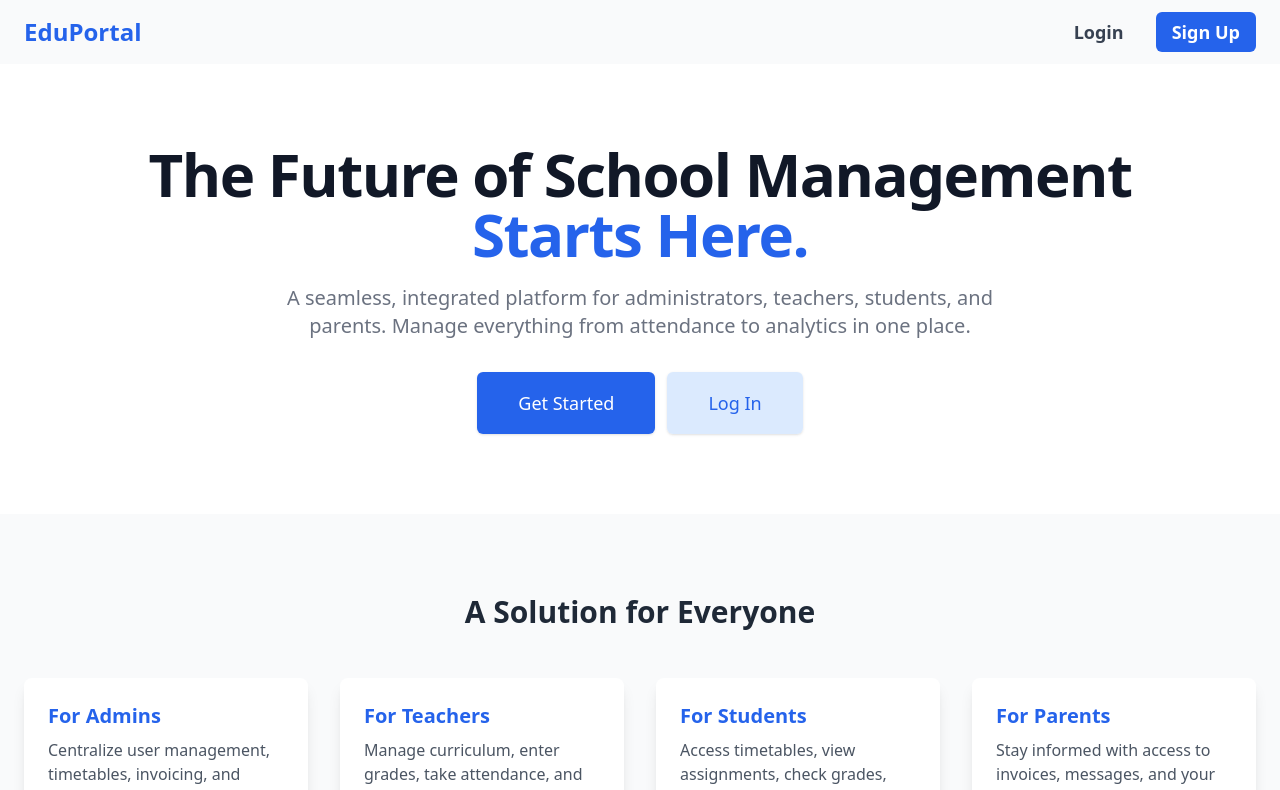
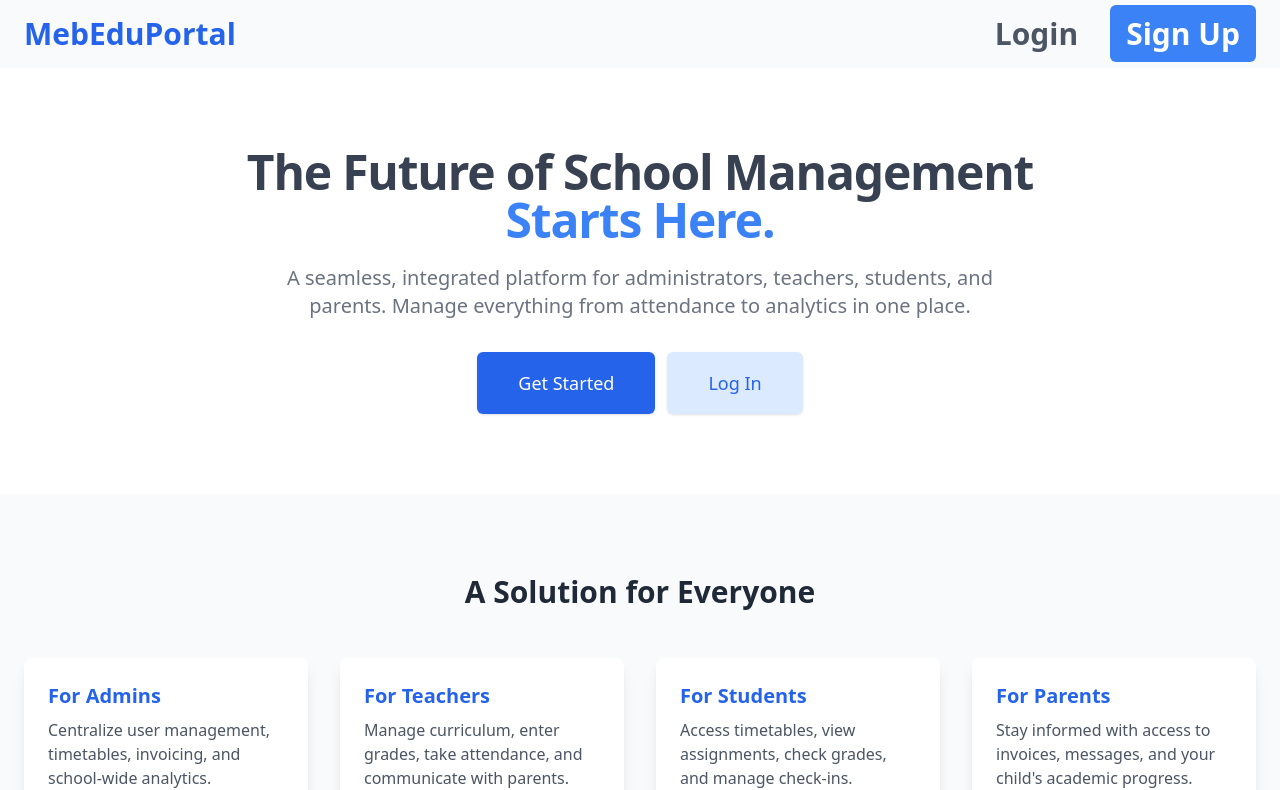
Before and after one commit to eddygreat/Meb_School_Management_system, a React (Vite) app in the folder frontend/: page / in a window 1280 px wide. Shown: the top 790 px of the page. Built offline with nearby package versions, Linux system fonts and the light colour scheme.

Commit message:
updated landing page

```diff
--- a/frontend/src/pages/LandingPage.jsx
+++ b/frontend/src/pages/LandingPage.jsx
@@ -6,15 +6,15 @@ const LandingPage = () => {
     <div className="bg-gray-50 text-gray-800">
       {/* Header */}
       <header className="shadow-md">
-        <div className="container mx-auto px-6 py-4 flex justify-between items-center">
-          <h1 className="text-2xl font-bold text-blue-600">EduPortal</h1>
+        <div className="container mx-auto px-6 py-4 width-full text-xl flex justify-between items-center overflow-x-auto">
+          <h1 className="font-bold text-blue-600 sm:text-2xl md:text-3xl">MebEduPortal</h1>
           <nav>
-            <Link to="/login" className="px-4 py-2 text-lg font-semibold text-gray-700 hover:text-blue-600">
+            <Link to="/login" className="px-4 py-2 sm:text-2xl md:text-3xl font-semibold text-gray-600 hover:text-blue-500">
               Login
             </Link>
             <Link
               to="/signup"
-              className="ml-4 px-4 py-2 text-lg font-semibold text-white bg-blue-600 rounded-md hover:bg-blue-700"
+              className="ml-4 px-4 py-2 sm:text-2xl md:text-3xl font-semibold text-white bg-blue-500 rounded-md hover:bg-blue-600"
             >
               Sign Up
             </Link>
@@ -24,9 +24,9 @@ const LandingPage = () => {
 
       {/* Hero Section */}
       <main className="text-center py-20 px-6 bg-white">
-        <h2 className="text-4xl font-extrabold tracking-tight text-gray-900 sm:text-5xl md:text-6xl">
+        <h2 className="text-3xl font-extrabold tracking-tight text-gray-700 sm:text-4xl md:text-5xl">
           <span className="block">The Future of School Management</span>
-          <span className="block text-blue-600">Starts Here.</span>
+          <span className="block text-blue-500">Starts Here.</span>
         </h2>
         <p className="mt-3 max-w-md mx-auto text-base text-gray-500 sm:text-lg md:mt-5 md:text-xl md:max-w-3xl">
           A seamless, integrated platform for administrators, teachers, students, and parents. Manage everything from attendance to analytics in one place.
@@ -86,7 +86,7 @@ const LandingPage = () => {
       <footer className="bg-white">
         <div className="container mx-auto px-6 py-4">
           <p className="text-center text-gray-500">
-            &copy; {new Date().getFullYear()} EduPortal. All rights reserved.
+            &copy; {new Date().getFullYear()} MebEduPortal. All rights reserved.
           </p>
         </div>
       </footer>
```
